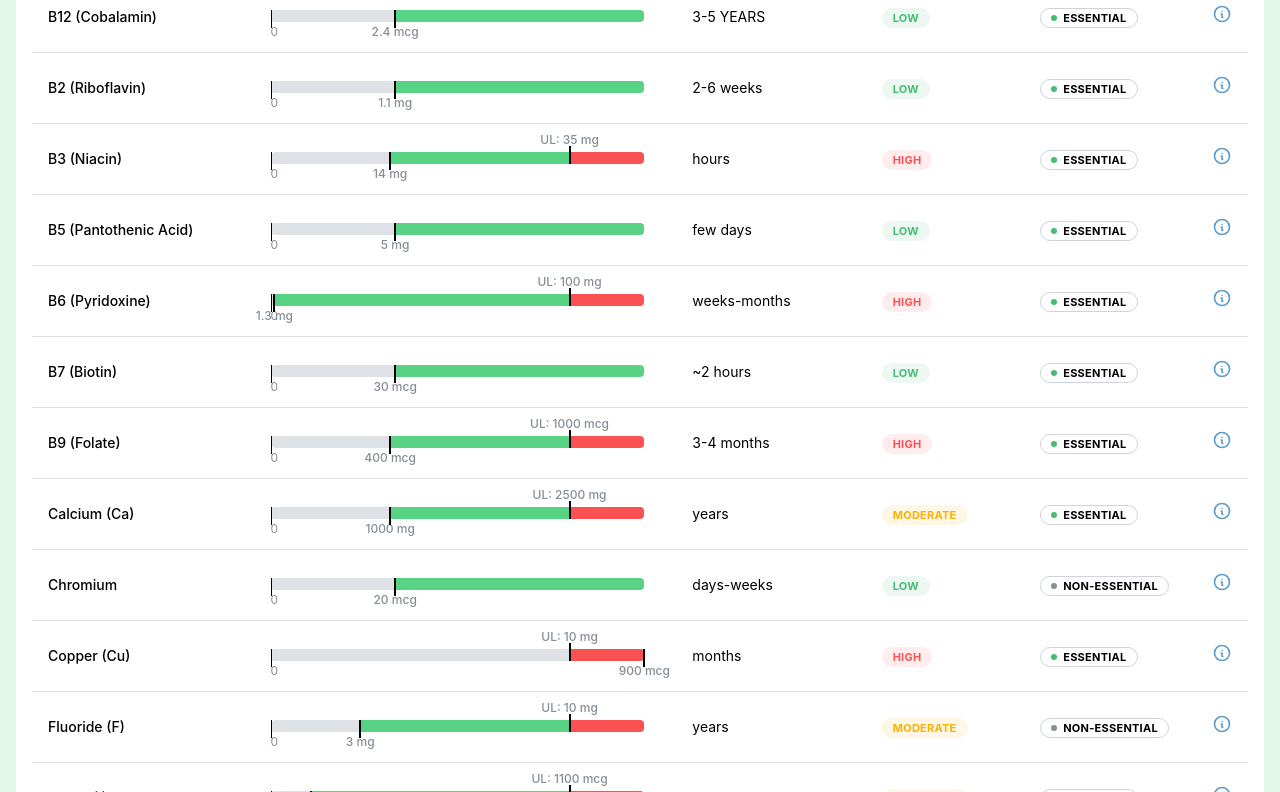
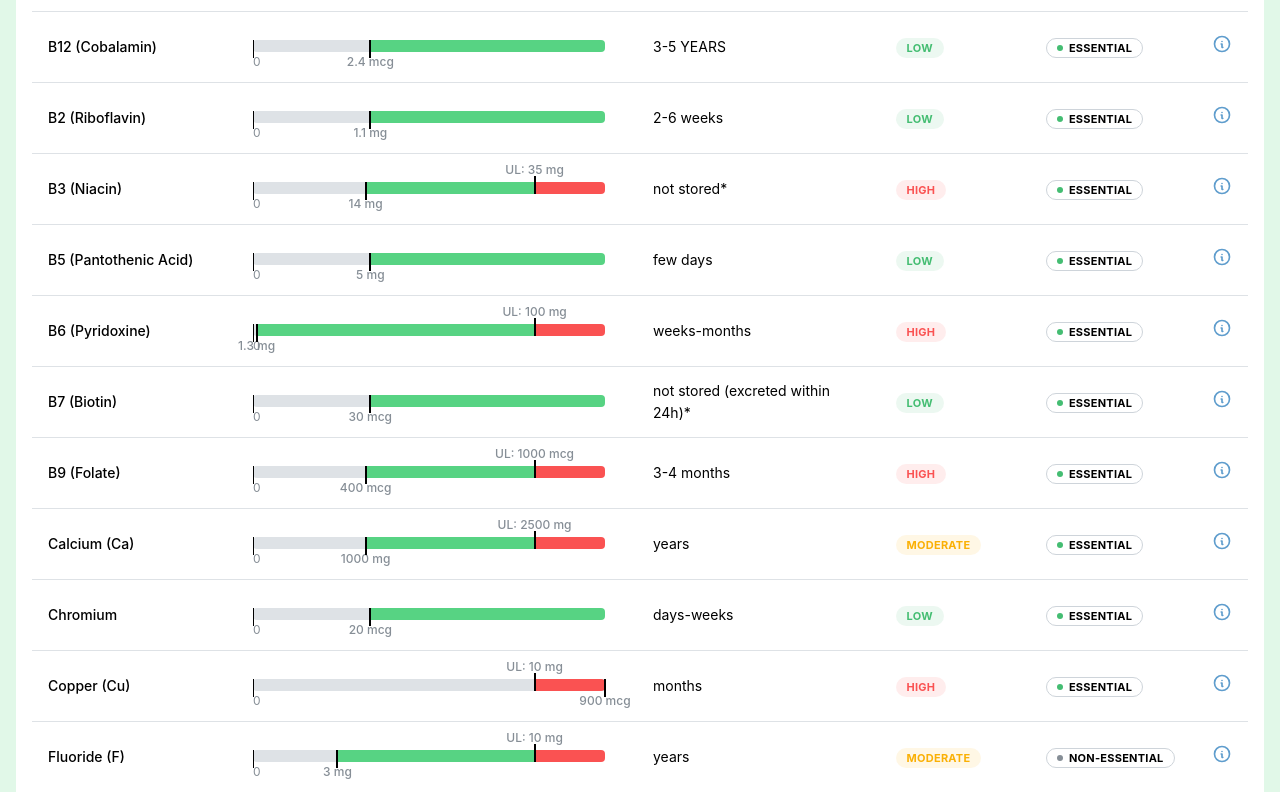
Before and after one commit to jeffreyruoss/micronutrients, a React (Vite) app: page / in a window 1280 px wide. Shown: the part 388-1180 px from the top of the page. Built offline with nearby package versions, Linux system fonts and the light colour scheme.

Commit message:
feat: Add nutrient notes to nutrient modal and PDF export, and include a disclaimer about nuanced values in the nutrient table.

```diff
--- a/public/db.json
+++ b/public/db.json
@@ -19,10 +19,11 @@
     "id": "B3",
     "name": "B3 (Niacin)",
     "rda": "14-16 mg",
-    "storage": "hours",
+    "storage": "not stored*",
     "toxicity": "high",
     "essential": "essential",
-    "ul": "35 mg"
+    "ul": "35 mg",
+    "notes": "Niacin is water-soluble and is not significantly stored in the body."
   },
   {
     "id": "B5",
@@ -36,9 +37,10 @@
     "id": "B7",
     "name": "B7 (Biotin)",
     "rda": "30 mcg",
-    "storage": "~2 hours",
+    "storage": "not stored (excreted within 24h)*",
     "toxicity": "low",
-    "essential": "essential"
+    "essential": "essential",
+    "notes": "Biotin is water-soluble and doesn't store significantly in the body. It's typically excreted within 24 hours."
   },
   {
     "id": "Vitamin C",
@@ -73,7 +75,8 @@
     "rda": "90-120 mcg",
     "storage": "weeks-months",
     "toxicity": "low",
-    "essential": "semi-essential"
+    "essential": "essential*",
+    "notes": "Vitamin K is considered essential, though the body can produce small amounts via gut bacteria."
   },
   {
     "id": "Potassium",
@@ -98,7 +101,7 @@
     "rda": "20-35 mcg",
     "storage": "days-weeks",
     "toxicity": "low",
-    "essential": "non-essential"
+    "essential": "essential"
   },
   {
     "id": "Vitamin A",
@@ -115,8 +118,9 @@
     "rda": "600-800 IU",
     "storage": "2-3 months",
     "toxicity": "high",
-    "essential": "semi-essential",
-    "ul": "4000 IU"
+    "essential": "semi-essential*",
+    "ul": "4000 IU",
+    "notes": "The body can produce vitamin D from sunlight exposure, which is why it is sometimes classified as semi-essential."
   },
   {
     "id": "B12",
@@ -186,7 +190,7 @@
     "rda": "1.6-2.3 mg",
     "storage": "weeks-months",
     "toxicity": "moderate",
-    "essential": "non-essential",
+    "essential": "essential",
     "ul": "11 mg"
   },
   {
--- a/src/App.jsx
+++ b/src/App.jsx
@@ -66,7 +66,19 @@ function App() {
     const pageHeight = doc.internal.pageSize.height;
 
     data.forEach((n) => {
-        const sentence = `${n.name} has an RDA of ${n.rda}, ${n.ul ? 'an upper limit of ' + n.ul : 'no upper limit'}, a storage duration of ${n.storage}, a ${n.toxicity.replace('_', ' ')} toxicity risk and is ${n.essential === 'essential' ? 'an essential' : 'a ' + n.essential} nutrient.`;
+        let sentence = `${n.name} has an RDA of ${n.rda} and ${n.ul ? 'an upper limit of ' + n.ul : 'no upper limit'}. `;
+
+        if (n.storage.toLowerCase().includes('not stored')) {
+            sentence += `It is ${n.storage}. `;
+        } else {
+            sentence += `It has a storage duration of ${n.storage}. `;
+        }
+
+        sentence += `It has a ${n.toxicity.replace('_', ' ')} toxicity risk and is ${n.essential === 'essential' ? 'an essential' : 'a ' + n.essential} nutrient.`;
+
+        if (n.notes) {
+            sentence += ` Note: ${n.notes}`;
+        }
 
         const splitText = doc.splitTextToSize(sentence, 190);
 
--- a/src/components/NutrientModal.jsx
+++ b/src/components/NutrientModal.jsx
@@ -1,5 +1,5 @@
 import { Modal, Grid, Text, Badge, Box, Divider, Paper, List, Group, ThemeIcon } from '@mantine/core';
-import { IconLeaf, IconMeat, IconCheese } from '@tabler/icons-react';
+import { IconLeaf, IconMeat, IconCheese, IconInfoCircle } from '@tabler/icons-react';
 import { NutrientBar } from './NutrientBar';
 
 export function NutrientModal({ nutrient, foodSources, opened, onClose }) {
@@ -67,6 +67,18 @@ export function NutrientModal({ nutrient, foodSources, opened, onClose }) {
             </Badge>
         </Grid.Col>
 
+        {nutrient.notes && (
+             <Grid.Col span={12}>
+                 <Paper withBorder p="sm" bg="blue.0" style={{ borderColor: 'var(--mantine-color-blue-2)' }}>
+                    <Group gap="xs" mb={4}>
+                        <IconInfoCircle size={16} color="var(--mantine-color-blue-6)" />
+                        <Text size="xs" c="blue.8" tt="uppercase" fw={700}>Special Note</Text>
+                    </Group>
+                    <Text size="sm" c="blue.9">{nutrient.notes}</Text>
+                 </Paper>
+            </Grid.Col>
+        )}
+
         {nutrient.ul && (
             <Grid.Col span={12} mt="md">
                  <Paper withBorder p="sm" bg="red.0" style={{ borderColor: 'var(--mantine-color-red-2)' }}>
--- a/src/components/NutrientTable.jsx
+++ b/src/components/NutrientTable.jsx
@@ -112,6 +112,9 @@ export function NutrientTable({ data, onRowClick }) {
   if (isMobile) {
       return (
           <Stack>
+              <Text size="sm" c="gray.7" fs="italic">
+                 * Values marked with an asterisk are nuanced. Click the micronutrient to see more data.
+              </Text>
               {sortedData.map(row => (
                   <Card key={row.id} shadow="sm" padding="lg" radius="md" withBorder onClick={() => onRowClick(row)}>
                       <Group justify="space-between" mb="xs">
@@ -149,8 +152,12 @@ export function NutrientTable({ data, onRowClick }) {
   }
 
   return (
-    <ScrollArea>
-      <Table horizontalSpacing="md" verticalSpacing="xs" highlightOnHover>
+    <Stack gap="xs">
+      <Text size="sm" c="gray.7" fs="italic">
+         * Values marked with an asterisk are nuanced. Click the micronutrient to see more data.
+      </Text>
+      <ScrollArea>
+        <Table horizontalSpacing="md" verticalSpacing="xs" highlightOnHover>
         <Table.Thead>
           <Table.Tr>
             <Th
@@ -201,6 +208,7 @@ export function NutrientTable({ data, onRowClick }) {
           )}
         </Table.Tbody>
       </Table>
-    </ScrollArea>
+      </ScrollArea>
+    </Stack>
   );
 }
```
